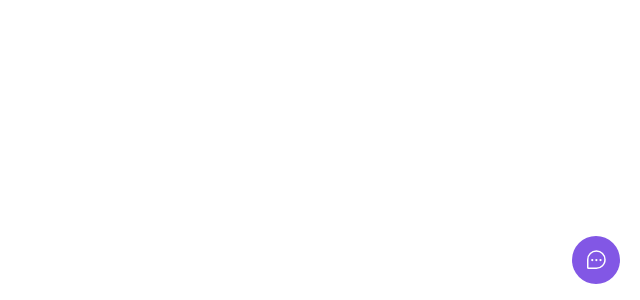
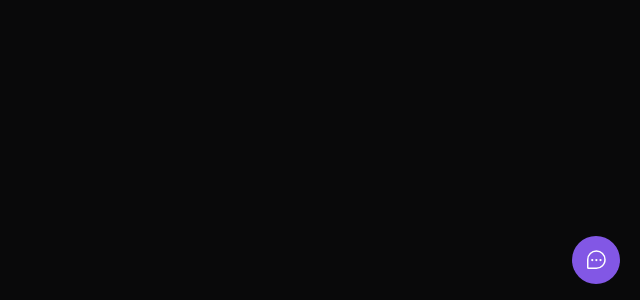
Before and after one commit to xeniaalex3/Feedback-Widget, a React (Vite) app in the folder web/: page / in a window 1280 px wide. Shown: the part 500-800 px from the top of the page, without its empty margins (640-1280 px from the left). Built offline with nearby package versions, Linux system fonts and the light colour scheme.

Commit message:
add styles to global css

```diff
--- a/web/package.json
+++ b/web/package.json
@@ -9,6 +9,7 @@
         "prettier": "prettier --write src/**/*{.tsx,.ts}"
     },
     "dependencies": {
+        "@headlessui/react": "^1.7.13",
         "@phosphor-icons/react": "^2.0.5",
         "react": "^18.2.0",
         "react-dom": "^18.2.0"
--- a/web/src/components/Widget/Widget.tsx
+++ b/web/src/components/Widget/Widget.tsx
@@ -1,13 +1,16 @@
 import { ChatTeardropDots } from '@phosphor-icons/react';
+import { Popover } from '@headlessui/react'
 
 function Widget(){
   return(
-    <div className='absolute bottom-4 right-5'>
-    <button className='bg-brand-500 rounded-full p-3 h-12 text-white flex items-center group'>
+    <Popover className='absolute bottom-4 right-5'>
+     <Popover.Panel>hello world</Popover.Panel>
+
+    <Popover.Button className='bg-brand-500 rounded-full p-3 h-12 text-white flex items-center group'>
       <ChatTeardropDots className='w-6 h-6'/>
       <span className='max-w-0 overflow-hidden group-hover:max-w-xs transition-all duration-500 ease-linear'><span className='pl-1'>Feedback</span> </span>
-    </button>
-    </div>
+    </Popover.Button>
+    </Popover>
 
   )
 
--- a/web/src/global.css
+++ b/web/src/global.css
@@ -1,3 +1,7 @@
 @tailwind base;
 @tailwind components;
 @tailwind utilities;
+
+body{
+@apply bg-[#09090A] text-zinc-100;
+}
```
Also changed, not shown: 1 other file (tests, documents, lock files or other folders).
